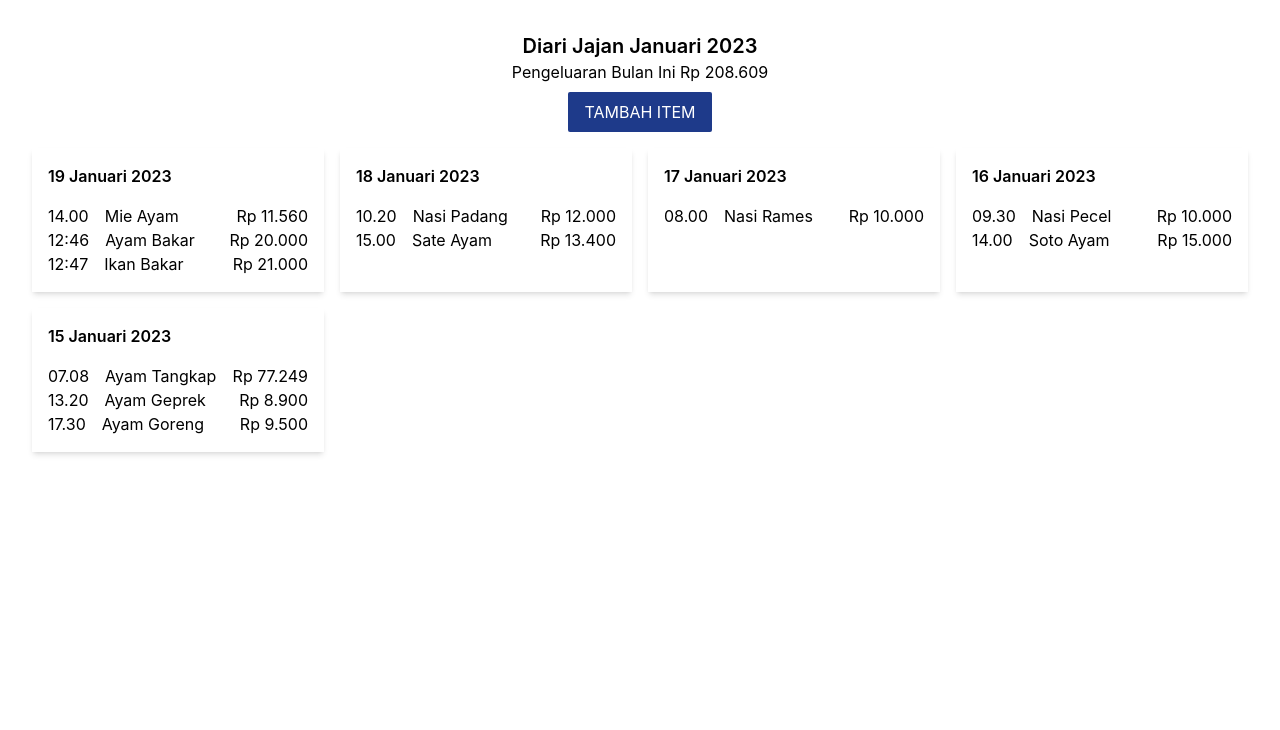
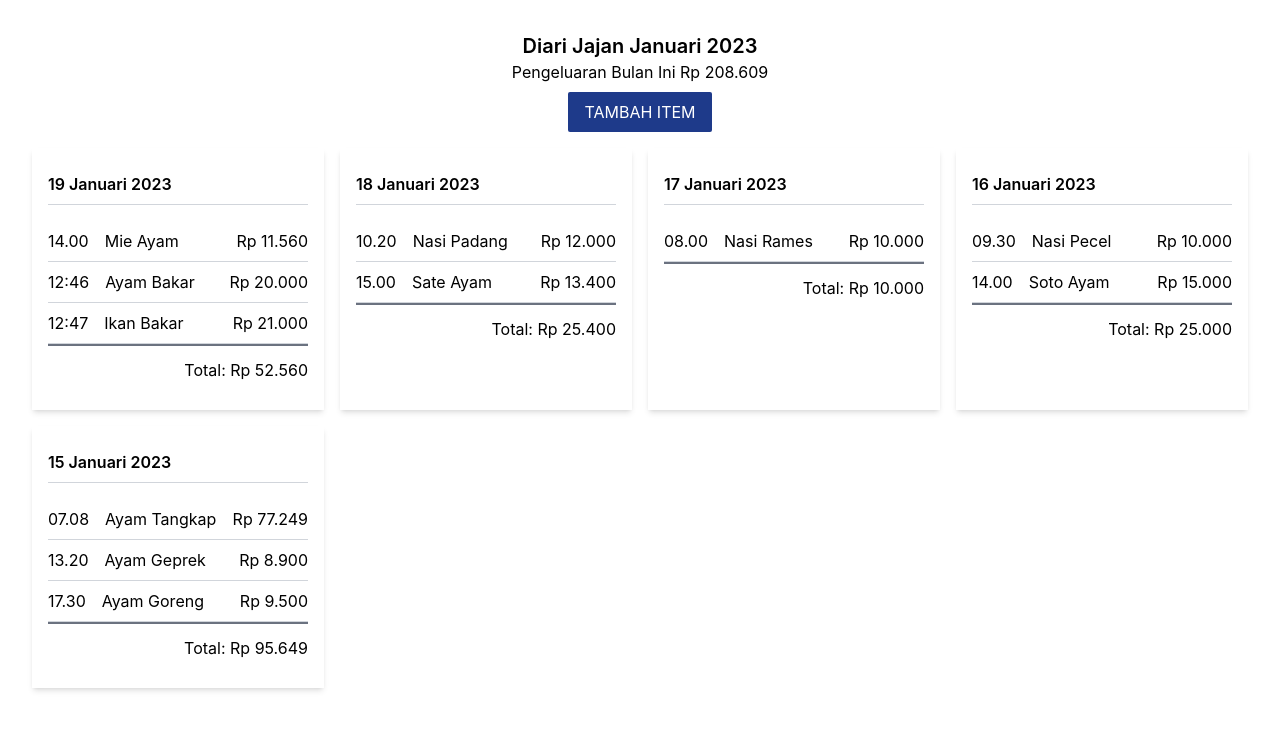
Before and after one commit to hasanmubarok9/expenditure-app, a React (Create React App) app: page / in a window 1280 px wide. Shown: the top 730 px of the page. Built offline with nearby package versions, Linux system fonts and the light colour scheme; data requests are answered from the project's data file.

Commit message:
add total per month and border

```diff
--- a/src/features/expenditure/Expenditure.tsx
+++ b/src/features/expenditure/Expenditure.tsx
@@ -6,13 +6,13 @@ export function Expenditure() {
   const { value: expenditures } = useAppSelector(expenditureStore);
   return (
     <div className="grid grid-cols-1 sm:grid-cols-2 md:grid-cols-3 lg:grid-cols-4 gap-4 mt-4">
-      {expenditures.map(({ date, items }, id) => (
+      {expenditures.map(({ date, items, total }, id) => (
         <div className="p-4 shadow-md" key={id}>
-          <p className="font-semibold mb-4">{date}</p>
+          <p className="py-2 font-semibold mb-4 border-b border-gray-300">{date}</p>
           {items.length > 0 && (
-            <ul>
+            <ul className="border-b-2 border-gray-500">
               {items.map(({ clockTime, name, expenditure }, id) => (
-                <li className="flex items-center gap-4" key={id}>
+                <li className="flex items-center gap-4 border-b border-gray-300 py-2" key={id}>
                   <p>{clockTime}</p>
                   <p>{name}</p>
                   <p className="ml-auto">{toLocalCurrency(expenditure)}</p>
@@ -20,6 +20,7 @@ export function Expenditure() {
               ))}
             </ul>
           )}
+          <p className="text-right py-3">Total: {toLocalCurrency(total)}</p>
         </div>
       ))}
     </div>
--- a/src/features/expenditure/expenditureSlice.ts
+++ b/src/features/expenditure/expenditureSlice.ts
@@ -13,6 +13,7 @@ type ExpenditureValueType = {
     name: string;
     expenditure: number;
   }>;
+  total: number;
 };
 
 const date = new Date();
@@ -65,7 +66,7 @@ export const expenditureSlice = createSlice({
             newDate.getFullYear() === date.getFullYear()
           );
         })
-        .reduce((acc, cur) => acc + cur.pengeluaraan, 0);
+        .reduce((acc, { pengeluaraan }) => acc + pengeluaraan, 0);
       state.totalExpenditureCurrentMonth = total;
 
       // list of expenditures
@@ -91,6 +92,9 @@ export const expenditureSlice = createSlice({
             name,
             expenditure,
           })),
+        total: currentMonthData
+          .filter(({ tanggal }) => tanggal === date)
+          .reduce((acc, { pengeluaraan }) => acc + pengeluaraan, 0),
       }));
     });
     builder.addCase(getExpenditure.rejected, (state) => {
```
